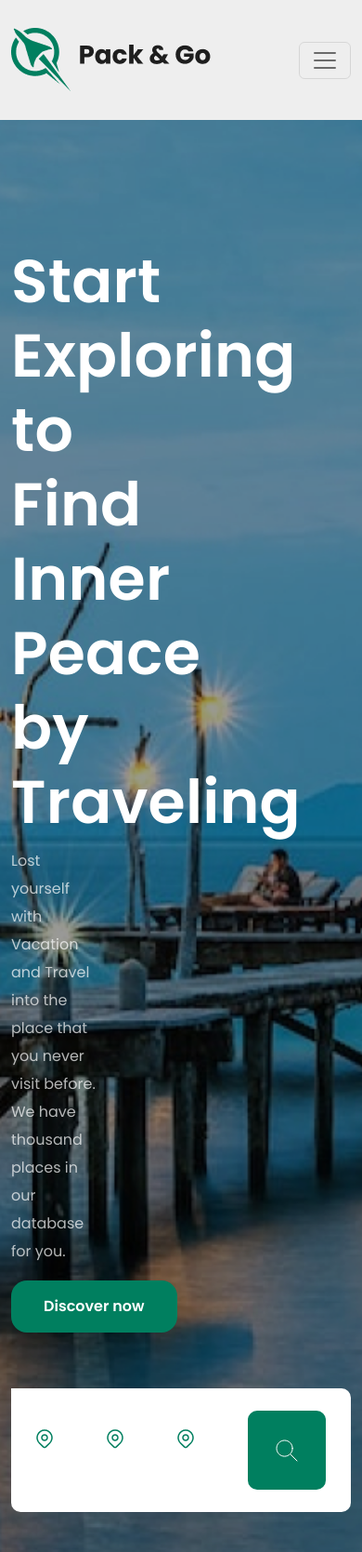
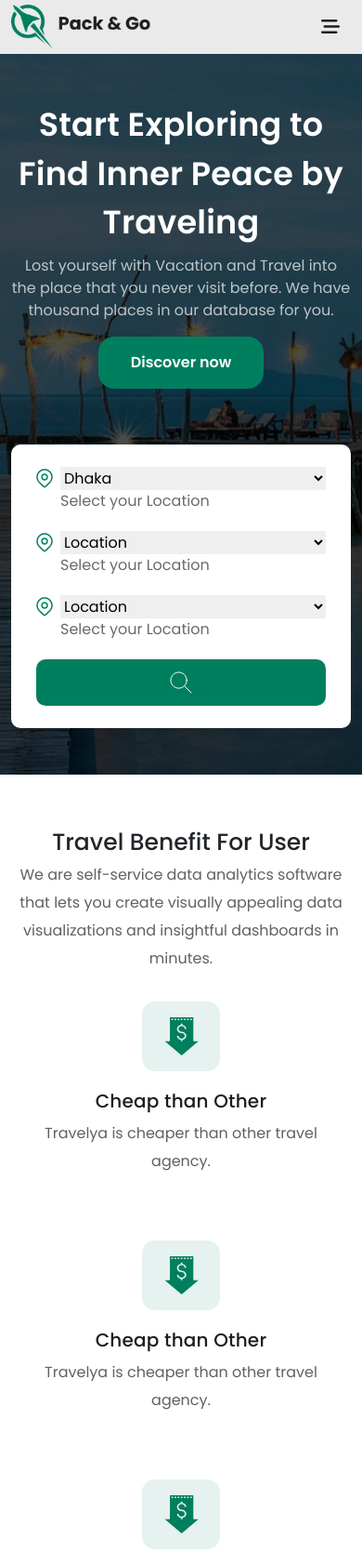
Before and after one commit to Alamin-Coding/iaw-2207, a plain HTML site: page index.html in a window 390 px wide. Shown: the top 1669 px of the page at 93% size. Drawn offline with nearby package versions, Linux system fonts and the light colour scheme.

Commit message:
small device responsive done

```diff
--- /dev/null
+++ b/css/responsive.css
@@ -0,0 +1,166 @@
+@media (max-width: 575.98px) {
+    /* common css start */
+    h2{
+        font-size: 25px;
+        line-height: 1;
+    }
+    h3{
+        font-size: 20px !important;
+    }
+    p{
+        font-size: 16px !important;
+        list-style: 1.5;
+    }
+    /* common css end */
+    #navbar {
+        background: rgba(230, 230, 230, 0.83);
+        padding: 25px 0;
+        padding: 0;
+    }
+    .navbar-brand {
+        width: 150px;
+    }
+    .navbar-toggler{
+        border: none;
+    }
+    .navbar-toggler:focus{
+        border: none;
+        outline: none;
+        box-shadow: none;
+    }
+    .navbar-toggler i{
+        color: #1e1e1e;
+    }
+    .navbar-nav {
+        text-align: center;
+    }
+    .nav_btn {
+        text-align: center;
+        margin-bottom: 15px;
+    }
+
+    /* Banner start */
+    .banner_info .banner_text h1 {
+        font-size: 35px;
+        line-height: 1.5;
+        padding-right: 0;
+        text-align: center;
+    }
+    .banner_text {
+        text-align: center;
+    }
+    .banner_info .banner_text p {
+        font-weight: 400;
+        font-size: 15px;
+        line-height: 1.5;
+        opacity: 0.7;
+        padding-right: 0;
+    }
+    #banner .overlay {
+        padding: 50px 0;
+        background: rgba(0, 0, 0, 0.7);
+    }
+    .banner_search {
+        border-radius: 10px;
+        gap: 20px;
+        flex-wrap: wrap;
+        -webkit-border-radius: 10px;
+        -moz-border-radius: 10px;
+        -ms-border-radius: 10px;
+        -o-border-radius: 10px;
+    }
+    .banner_search .item{
+        width: 100%;
+    }
+    .banner_search .item button {
+        padding: 13px;
+        width: 100%;
+    }
+    /* Banner end */
+
+    /* travel_benefits start */
+    #travel_benefits {
+        padding-top: 60px;
+    }
+    .travel_benefits_item {
+        padding: 15px;
+        text-align: center;
+    }
+    .travel_benefits_item .icon{
+        margin: 0 auto;
+    }
+    .travel_benefits_item .text {
+        padding-top: 20px;
+    }
+    /* travel_benefits end☻ */
+
+    /* popular part start */
+    .popular_item{
+        text-align: center;
+    }
+    .popular_item .text a {
+        width: auto;
+        padding: 8px 35px;
+    }
+    #popular {
+        padding-top: 30px;
+        padding-bottom: 0;
+    }
+    /* popular part end */
+
+    /* go_travel start */
+    #go_travel {
+        padding: 40px 0;
+    }
+
+    .go_travel_left {
+        padding-bottom: 20px;
+    }
+    .go_travel_right {
+        margin-left: 0;
+    }
+    .go_travel_right .item {
+        width: 100%;
+        padding: 30px;
+    }
+    /* go_travel end */
+}
+
+
+@media (min-width: 576px) and (max-width: 767.98px) {
+    #navbar {
+        background: green;
+        padding: 25px 0;
+        padding: 0;
+    }
+}
+
+@media (min-width: 768px) and (max-width: 991.98px) {
+
+    #navbar {
+        background: blue;
+        padding: 25px 0;
+        padding: 0;
+    }
+}
+
+@media (min-width: 992px) and (max-width: 1199.98px) {
+    #navbar {
+        background: yellow;
+        padding: 25px 0;
+        padding: 0;
+    }
+
+}
+
+@media (min-width: 1200px) and (max-width: 1399.98px) {
+    #navbar {
+        background: orange;
+        padding: 25px 0;
+        padding: 0;
+    }
+}
+
+@media (min-width: 1400px) {
+
+}
--- a/index.html
+++ b/index.html
@@ -12,16 +12,17 @@
     <link rel="stylesheet" href="css/bootstrap.min.css">
     <link rel="stylesheet" href="css/slick.css">
     <link rel="stylesheet" href="css/style.css">
+    <link rel="stylesheet" href="css/responsive.css">
 
 </head>
 <body>
     <nav class="navbar navbar-expand-lg" id="navbar">
         <div class="container-md">
           <a class="navbar-brand" href="#">
-            <img src="images/logo.png" alt="image">
+            <img class="img-fluid" src="images/logo.png" alt="image">
           </a>
           <button class="navbar-toggler" type="button" data-bs-toggle="collapse" data-bs-target="#navbarSupportedContent" aria-controls="navbarSupportedContent" aria-expanded="false" aria-label="Toggle navigation">
-            <span class="navbar-toggler-icon"></span>
+            <i class="fa-solid fa-bars-staggered"></i>
           </button>
           <div class="collapse navbar-collapse" id="navbarSupportedContent">
             <ul class="navbar-nav m-auto mb-2 mb-lg-0">
@@ -494,6 +495,7 @@
 
 
     <script src="js/jquery-1.12.4.min.js"></script>
+    <script src="https://unpkg.com/feather-icons"></script>
     <script src="js/bootstrap.bundle.min.js"></script>
     <script src="js/slick.min.js"></script>
     <script src="js/waypoints.min.js"></script>
--- a/js/script.js
+++ b/js/script.js
@@ -1,10 +1,36 @@
 $(function(){
+    feather.replace();
+
     $(".popular_slider").slick({
         slidesToShow:3,
         arrows:false,
         centerMode:true,
         centerPadding: "150px",
         focusOnSelect:true,
+        responsive: [
+            {
+              breakpoint: 992,
+              settings: {
+                slidesToShow: 2,
+                slidesToScroll: 2,
+              }
+            },
+            {
+              breakpoint: 768,
+              settings: {
+                slidesToShow: 2,
+                slidesToScroll: 1
+              }
+            },
+            {
+              breakpoint: 576,
+              settings: {
+                slidesToShow: 1,
+                slidesToScroll: 1,
+                centerMode:false
+              }
+            }
+          ]
     })
     // Counter Up Js
     $('.counter').counterUp({
```
